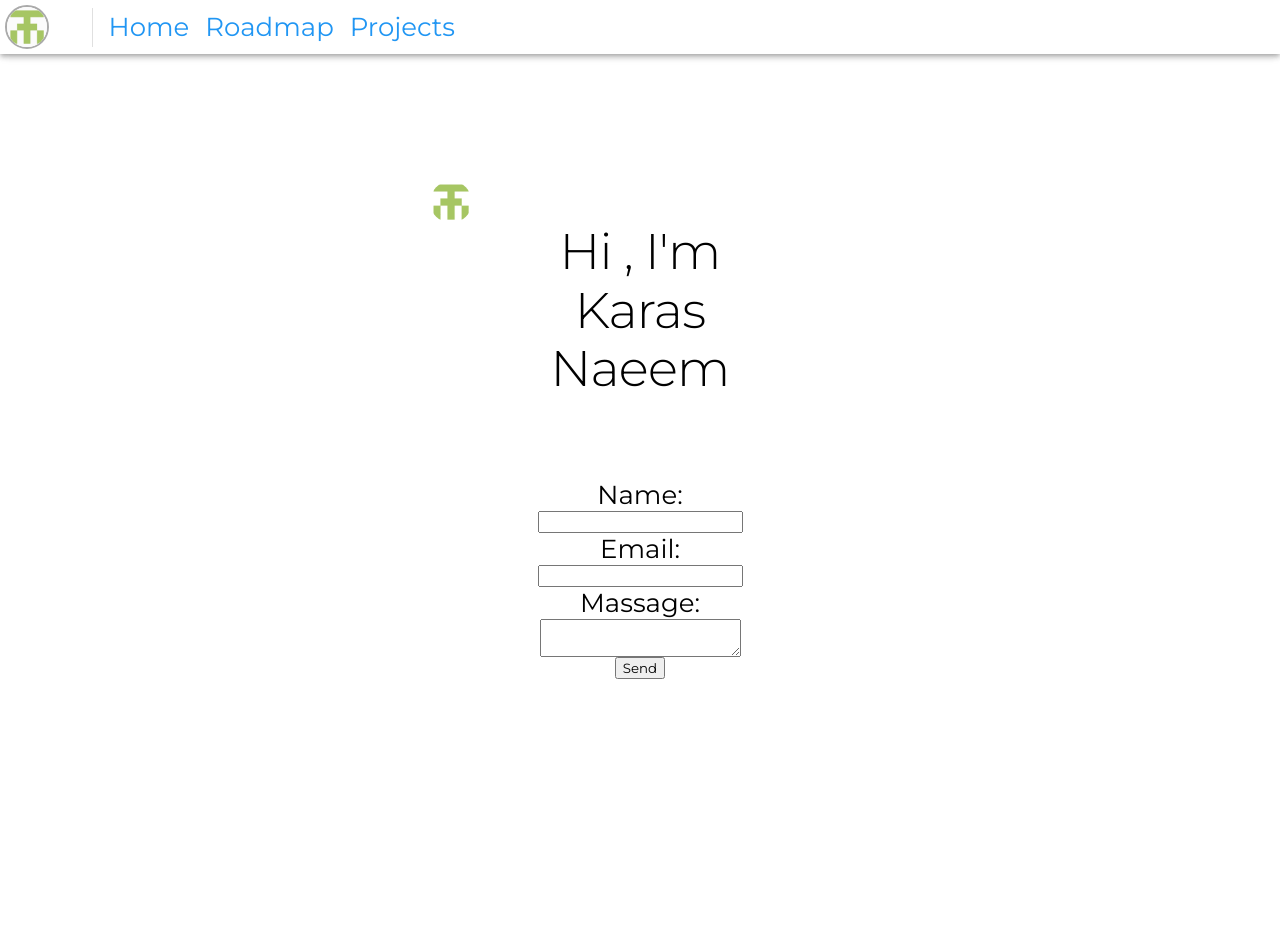
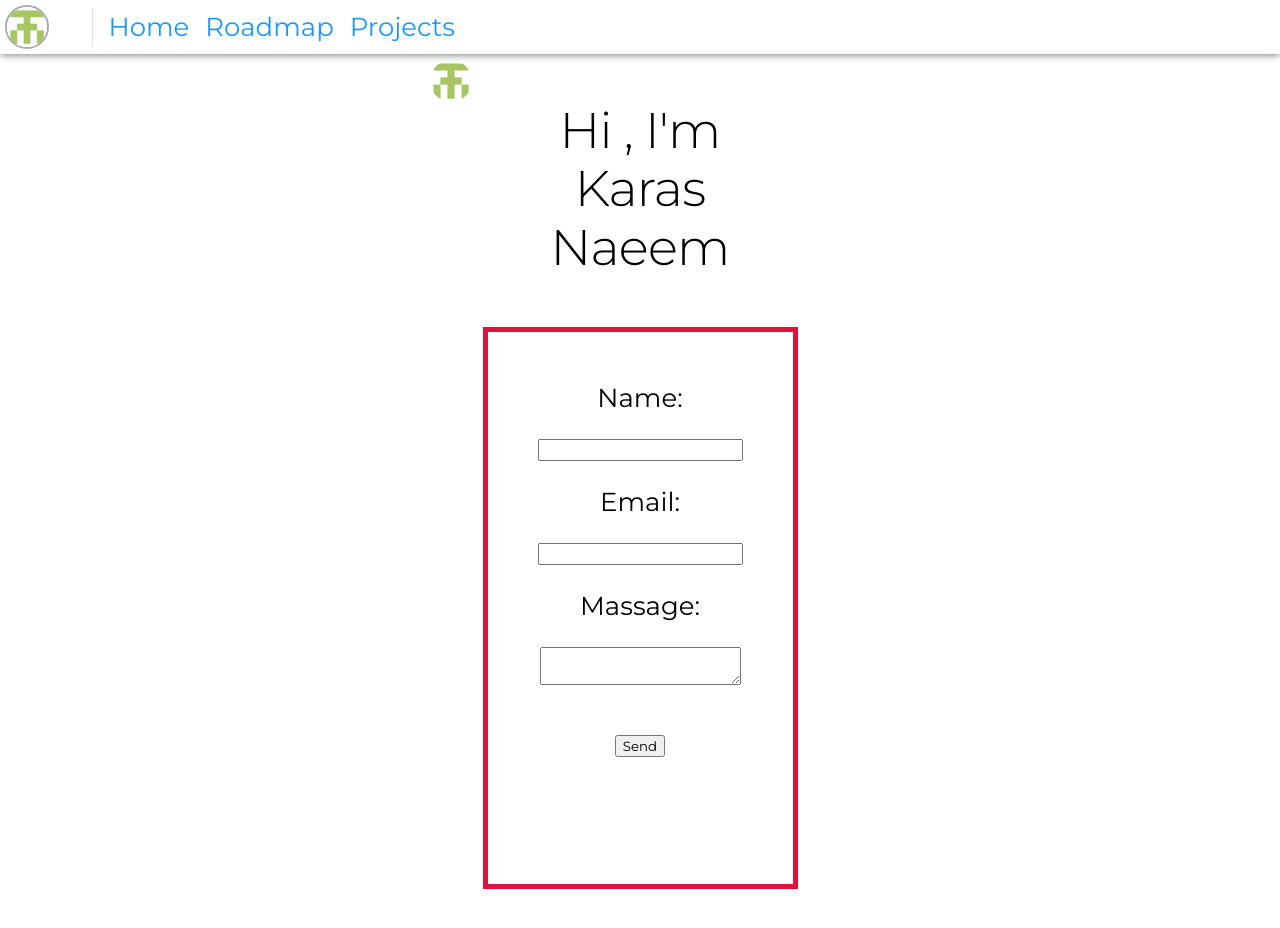
Before and after one commit to karas-naeem/portfolio, a React (Create React App) app: page / in a window 1280 px wide. Shown: the top 928 px of the page. Before the commit the page ends 800 px from the top, so only its background shows below. Built offline with nearby package versions, Linux system fonts and the light colour scheme.

Commit message:
fix: add error handling for reCaptcha submission and improve form styling

```diff
--- a/src/reCaptcha.js
+++ b/src/reCaptcha.js
@@ -1,16 +1,22 @@
-import React from 'react';
+import React, { useState } from 'react';
 
 export default function ReCaptcha() {
   const siteKey = "6LextTkrAAAAAG7D6wUGa4Y7591QS4y6EUbda58L";
 
+   const [error,setError] = useState(false);
+
   // eslint-disable-next-line no-unused-vars
   const onSubmit = (token) => {
+    if(!token) {
+      setError(true);
+      return;
+    }
     document.getElementById('contact-form').submit();
   };
 
   return (
-    <div>
-      <form id="contact-form" action="/contact" method="POST" style={{ display: 'flex', flexDirection:"column" , justifyContent: 'center', alignItems: 'center' }}>
+    <div style={{margin:"50px"}}>
+      <form id="contact-form" action="/contact" method="POST" style={{ display: 'flex', flexDirection:"column" , border:"5px solid crimson" , padding:"50px" , gap:"25px" , justifyContent: 'center', alignItems: 'center' }}>
         <label htmlFor="name">name:</label>
         <input type="text" name="name" required />
 
@@ -20,9 +26,11 @@ export default function ReCaptcha() {
         <label htmlFor="message">massage:</label>
         <textarea name="message" required></textarea>
 
-        <div class="g-recaptcha" data-sitekey={siteKey} data-action="LOGIN"></div>
+        <div className="g-recaptcha" data-sitekey={siteKey} data-action="LOGIN"></div>
 
         <input type="submit" value="send" />
+
+        <p style={{color:"red"}}>{error ? "please verify that you are not a robot" : ""}</p>
       </form>
 
       <script src="https://www.google.com/recaptcha/api.js" async defer></script>
```
